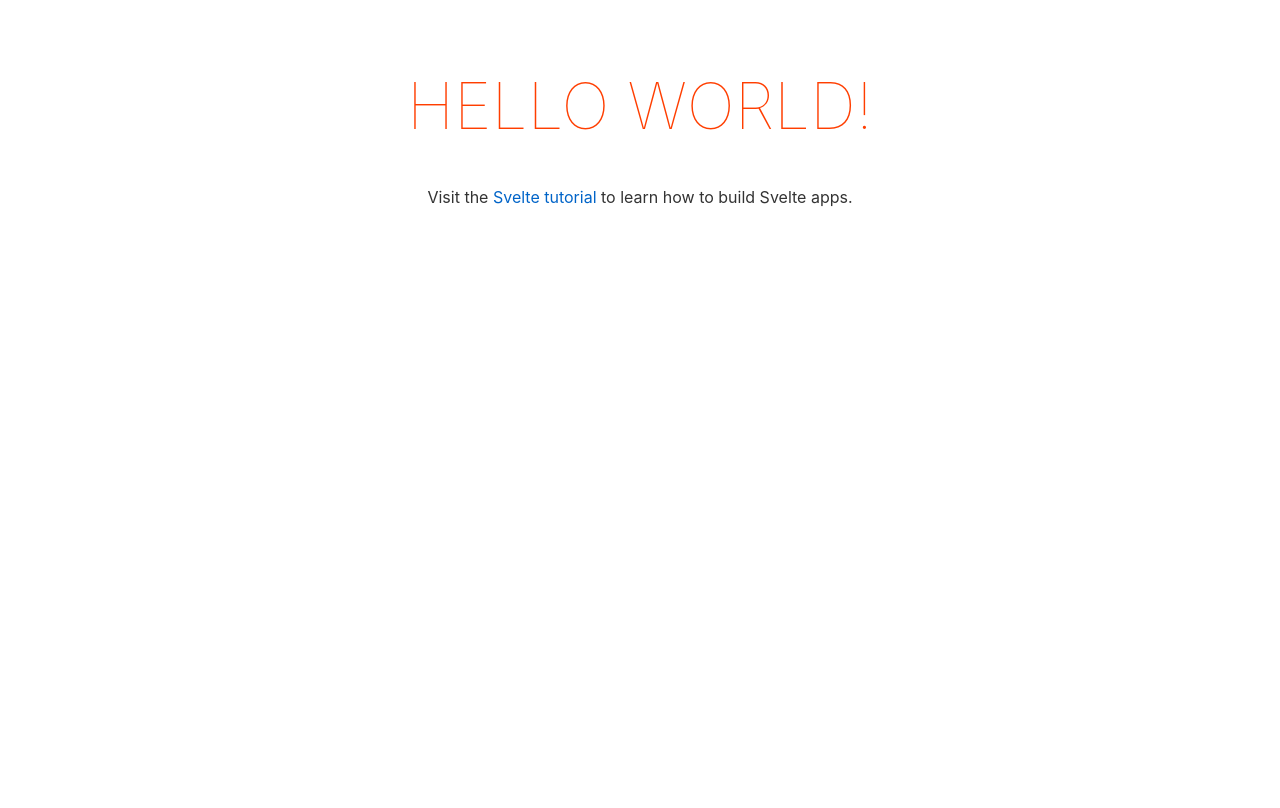
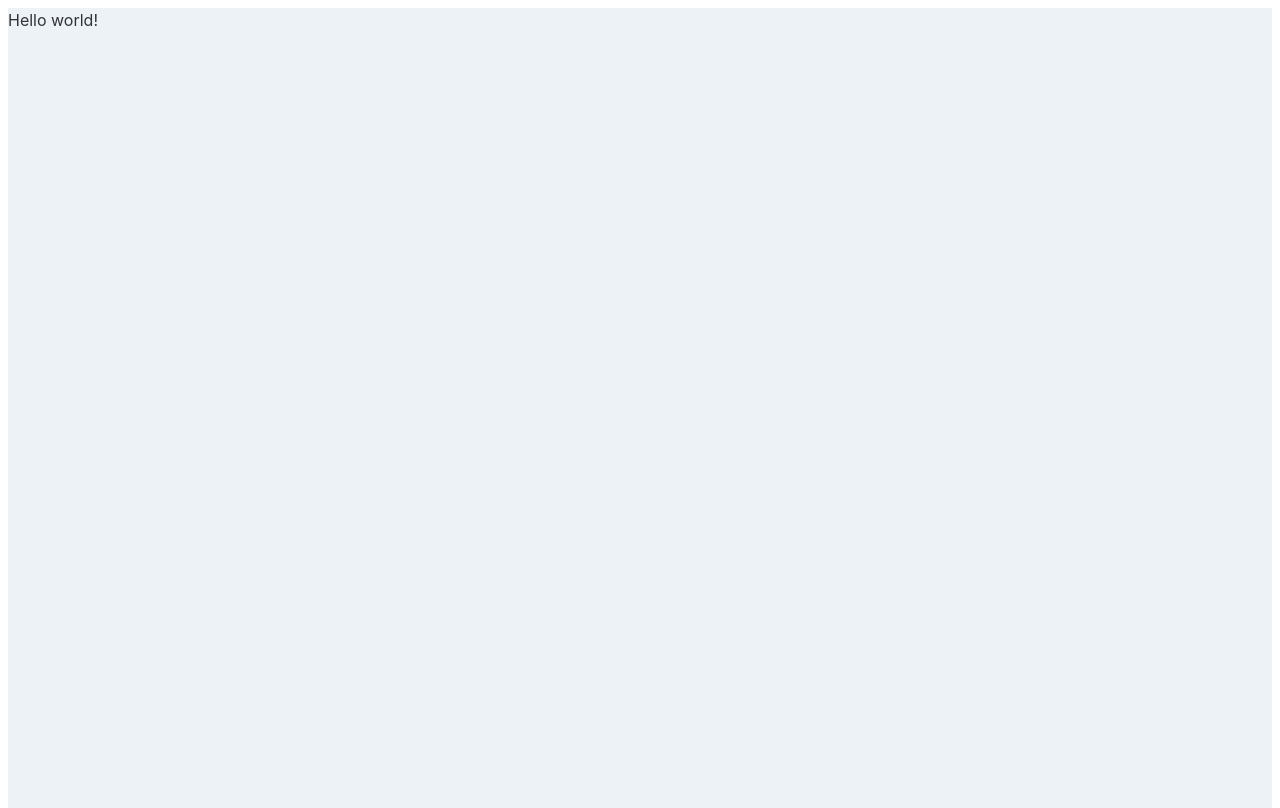
Before and after one commit to bluebrown/codesandbox-svelte-tailwind, a Svelte app: page / in a window 1280 px wide. Built offline with nearby package versions, Linux system fonts and the light colour scheme.

Commit message:
add postcss and tailwindcss

```diff
--- a/rollup.config.js
+++ b/rollup.config.js
@@ -1,8 +1,9 @@
-import svelte from 'rollup-plugin-svelte';
-import resolve from '@rollup/plugin-node-resolve';
-import commonjs from '@rollup/plugin-commonjs';
-import livereload from 'rollup-plugin-livereload';
-import { terser } from 'rollup-plugin-terser';
+import svelte from "rollup-plugin-svelte";
+import resolve from "@rollup/plugin-node-resolve";
+import commonjs from "@rollup/plugin-commonjs";
+import livereload from "rollup-plugin-livereload";
+import { terser } from "rollup-plugin-terser";
+import sveltePreprocess from "svelte-preprocess";
 
 const production = !process.env.ROLLUP_WATCH;
 
@@ -16,24 +17,28 @@ function serve() {
   return {
     writeBundle() {
       if (server) return;
-			server = require('child_process').spawn('npm', ['run', 'start', '--', '--dev'], {
-				stdio: ['ignore', 'inherit', 'inherit'],
+      server = require("child_process").spawn(
+        "npm",
+        ["run", "start", "--", "--dev"],
+        {
+          stdio: ["ignore", "inherit", "inherit"],
           shell: true
-			});
+        }
+      );
 
-			process.on('SIGTERM', toExit);
-			process.on('exit', toExit);
+      process.on("SIGTERM", toExit);
+      process.on("exit", toExit);
     }
   };
 }
 
 export default {
-	input: 'src/main.js',
+  input: "src/main.js",
   output: {
     sourcemap: true,
-		format: 'iife',
-		name: 'app',
-		file: 'public/build/bundle.js'
+    format: "iife",
+    name: "app",
+    file: "public/build/bundle.js"
   },
   plugins: [
     svelte({
@@ -41,9 +46,14 @@ export default {
       dev: !production,
       // we'll extract any component CSS out into
       // a separate file - better for performance
-			css: css => {
-				css.write('public/build/bundle.css');
+      css: (css) => {
+        css.write("public/build/bundle.css");
+      },
+      preprocess: sveltePreprocess({
+        postcss: {
+          plugins: [require("tailwindcss"), require("autoprefixer")]
         }
+      })
     }),
 
     // If you have external dependencies installed from
@@ -53,7 +63,7 @@ export default {
     // https://github.com/rollup/plugins/tree/master/packages/commonjs
     resolve({
       browser: true,
-			dedupe: ['svelte']
+      dedupe: ["svelte"]
     }),
     commonjs(),
 
@@ -63,7 +73,7 @@ export default {
 
     // Watch the `public` directory and refresh the
     // browser on changes when not in production
-		!production && livereload('public'),
+    !production && livereload("public"),
 
     // If we're building for production (npm run build
     // instead of npm run dev), minify
--- a/sandbox.config.json
+++ b/sandbox.config.json
@@ -1,7 +1,9 @@
 {
+  "infiniteLoopProtection": true,
+  "hardReloadOnChange": true,
   "template": "node",
   "view": "browser",
-    "container": {
+  "container": {
     "port": 5000
   }
 }
--- a/src/App.svelte
+++ b/src/App.svelte
@@ -2,29 +2,12 @@
 	export let name;
 </script>
 
-<main>
+<main class="bg-gray-200 h-screen">
 	<h1>Hello {name}!</h1>
-	<p>Visit the <a href="https://svelte.dev/tutorial">Svelte tutorial</a> to learn how to build Svelte apps.</p>
 </main>
 
-<style>
-	main {
-		text-align: center;
-		padding: 1em;
-		max-width: 240px;
-		margin: 0 auto;
-	}
-
-	h1 {
-		color: #ff3e00;
-		text-transform: uppercase;
-		font-size: 4em;
-		font-weight: 100;
-	}
-
-	@media (min-width: 640px) {
-		main {
-			max-width: none;
-		}
-	}
+<style global>
+@tailwind base;
+@tailwind components;
+@tailwind utilities;
 </style>
--- /dev/null
+++ b/tailwind.config.js
@@ -0,0 +1,8 @@
+module.exports = {
+  purge: [],
+  theme: {
+    extend: {}
+  },
+  variants: {},
+  plugins: []
+};
```
Also changed, not shown: package.json (+8 -3 lines), .codesandbox/workspace.json (added). Lines whose indentation alone changed are shown as unchanged.
